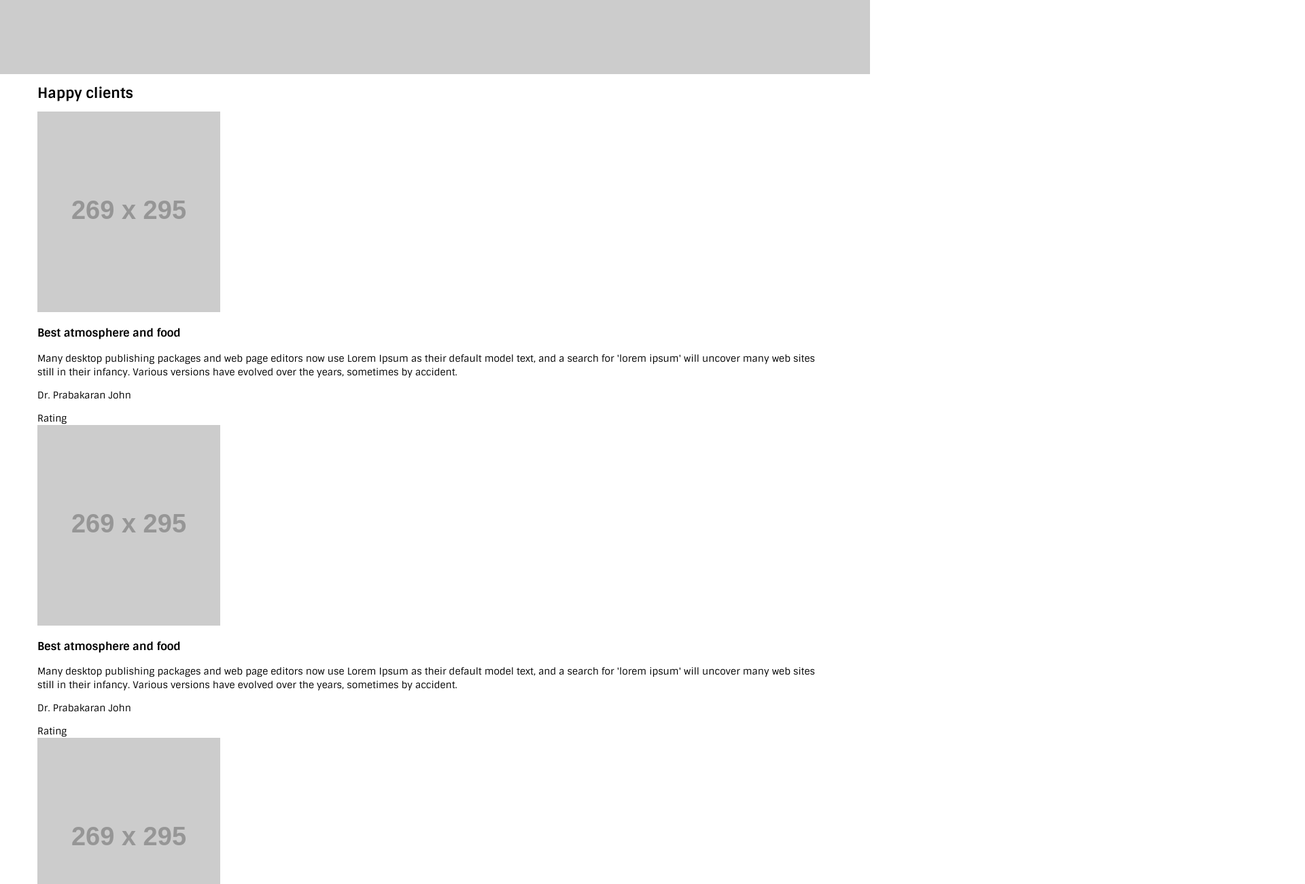
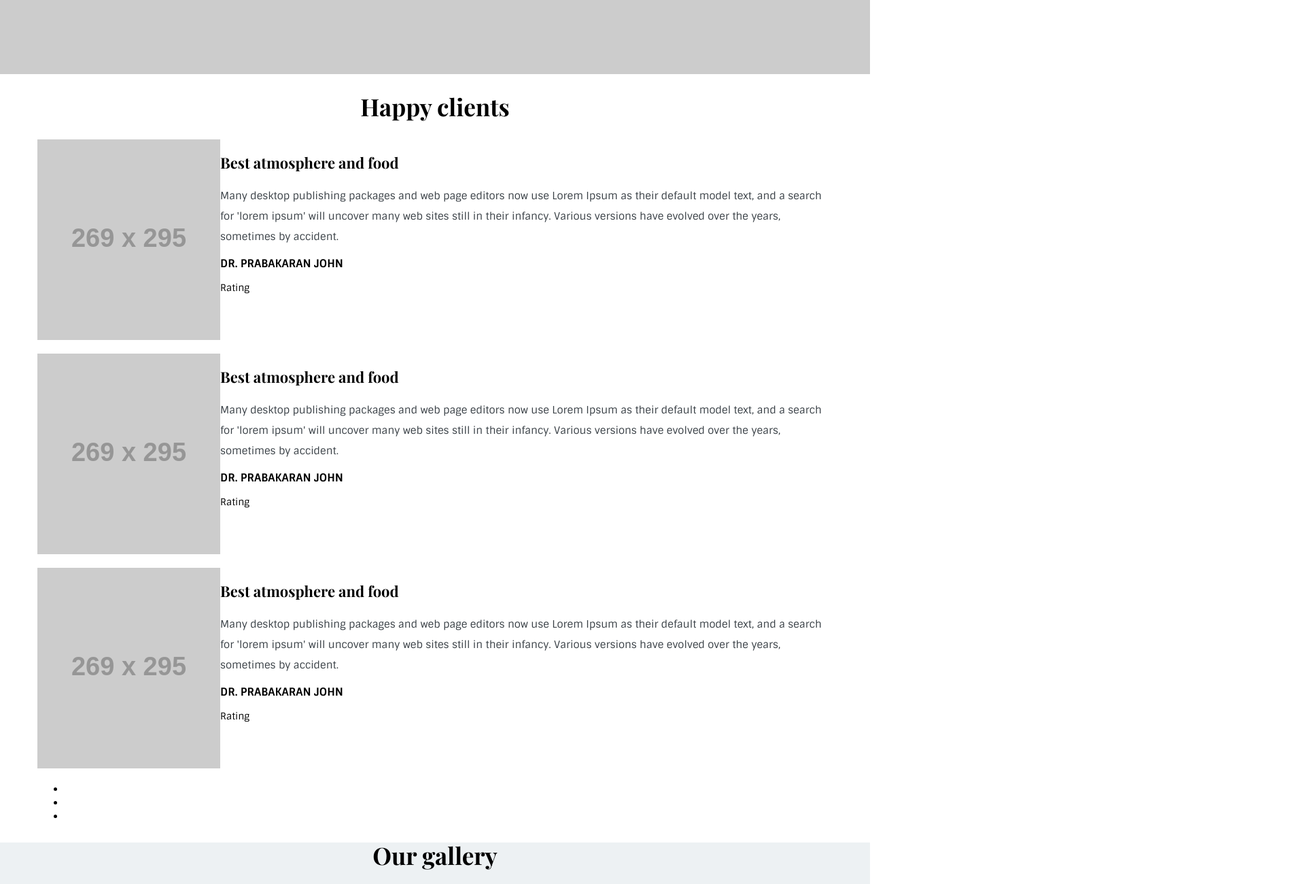
Before and after one commit to kildyashovD/LUXURY-RESTAURANT, a plain HTML site: page index.html in a window 1280 px wide. Shown: the part 3900-5200 px from the top of the page at 68% size, 1920 px wide, since content can reach past the window. Drawn offline with nearby package versions, Linux system fonts and the light colour scheme; placeholder pictures from the web are drawn by us; a web font is replaced by a local one.

Commit message:
Стилизует gallery

```diff
--- a/css/main.css
+++ b/css/main.css
@@ -252,6 +252,7 @@ input[type="radio"].visually-hidden {
   font-size: 35px;
   line-height: 38px;
   color: rgb(255, 255, 255);
+  text-align: center;
 }
 
 .reserve__form input {
@@ -285,3 +286,70 @@ input[type="radio"].visually-hidden {
   color: rgb(255, 255, 255);
   font-weight: bold;
 }
+
+
+
+
+/*------------------------------------*\
+  #REVIEWS
+\*------------------------------------*/
+
+.reviews__item {
+  display: flex;
+  flex-direction: row;
+
+  margin-bottom: 20px;
+}
+
+.reviews__heading {
+  font-family: 'Playfair Display', Times, serif;
+  font-size: 35px;
+  line-height: 38px;
+  text-align: center;
+}
+
+.content__heading {
+  font-family: 'Playfair Display', Times, serif;
+  font-size: 22px;
+  line-height: 24px;
+}
+
+.content__paragraph {
+  font-size: 15px;
+  line-height: 30px;
+  color: rgb(54, 61, 67);
+}
+
+.reviews__author-name {
+  font-size: 16px;
+  line-height: 18px;
+  text-transform: uppercase;
+  font-weight: bold;
+}
+
+
+
+
+/*------------------------------------*\
+  #gallery
+\*------------------------------------*/
+
+.gallery {
+  background-color: rgba(237, 241, 243, 1);
+}
+
+.gallery__heading {
+  font-family: 'Playfair Display', Times, serif;
+  font-size: 35px;
+  line-height: 38px;
+  text-align: center;
+}
+
+.gallery__item {
+  display: flex;
+  flex-direction: row;
+
+  padding: 0;
+}
+
+.list__item {list-style: none;}
--- a/index.html
+++ b/index.html
@@ -227,72 +227,72 @@
     </section>
 
     <!-- REWIES SECTION -->
-    <section class="rewies">
+    <section class="reviews">
 
       <div class="container">
 
-        <h2 class="rewies__heading">Happy clients</h2>
+        <h2 class="reviews__heading">Happy clients</h2>
 
         <!-- REWIES ITEM 1 -->
-        <div class="rewies__item">
+        <div class="reviews__item">
 
           <img src="http://via.placeholder.com/269x295" alt="clients-foto">
 
           <!-- CONTENT -->
-          <article class="rewies__content content">
+          <article class="reviews__content content">
 
             <h3 class="content__heading">Best atmosphere and food</h3>
 
             <p class="content__paragraph">Many desktop publishing packages and web page editors now use Lorem Ipsum as their default model text, and a search for 'lorem ipsum' will uncover many web sites still in their infancy. Various versions have evolved over the years, sometimes by accident.</p>
 
+            <p class="reviews__author-name">Dr. Prabakaran John</p>
+
+            <!-- RATING -->
+            <div class="reviews__rating">Rating</div>
+
           </article>
-
-          <p class="rewies__author-name">Dr. Prabakaran John</p>
-
-          <!-- RATING -->
-          <div class="rewies__rating">Rating</div>
 
         </div>
 
         <!-- REWIES ITEM 2 -->
-        <div class="rewies__item">
+        <div class="reviews__item">
 
           <img src="http://via.placeholder.com/269x295" alt="clients-foto">
 
           <!-- CONTENT -->
-          <article class="rewies__content content">
+          <article class="reviews__content content">
 
             <h3 class="content__heading">Best atmosphere and food</h3>
 
             <p class="content__paragraph">Many desktop publishing packages and web page editors now use Lorem Ipsum as their default model text, and a search for 'lorem ipsum' will uncover many web sites still in their infancy. Various versions have evolved over the years, sometimes by accident.</p>
 
+            <p class="reviews__author-name">Dr. Prabakaran John</p>
+
+            <!-- RATING -->
+            <div class="reviews__rating">Rating</div>
+
           </article>
-
-          <p class="rewies__author-name">Dr. Prabakaran John</p>
-
-          <!-- RATING -->
-          <div class="rewies__rating">Rating</div>
 
         </div>
 
         <!-- REWIES ITEM 3 -->
-        <div class="rewies__item">
+        <div class="reviews__item">
 
           <img src="http://via.placeholder.com/269x295" alt="clients-foto">
 
           <!-- CONTENT -->
-          <article class="rewies__content content">
+          <article class="reviews__content content">
 
             <h3 class="content__heading">Best atmosphere and food</h3>
 
             <p class="content__paragraph">Many desktop publishing packages and web page editors now use Lorem Ipsum as their default model text, and a search for 'lorem ipsum' will uncover many web sites still in their infancy. Various versions have evolved over the years, sometimes by accident.</p>
 
+            <p class="reviews__author-name">Dr. Prabakaran John</p>
+
+            <!-- RATING -->
+            <p class="reviews__rating rating">Rating</p>
+
           </article>
-
-          <p class="rewies__author-name">Dr. Prabakaran John</p>
-
-          <!-- RATING -->
-          <p class="rewies__rating rating">Rating</p>
 
         </div>
 
```
